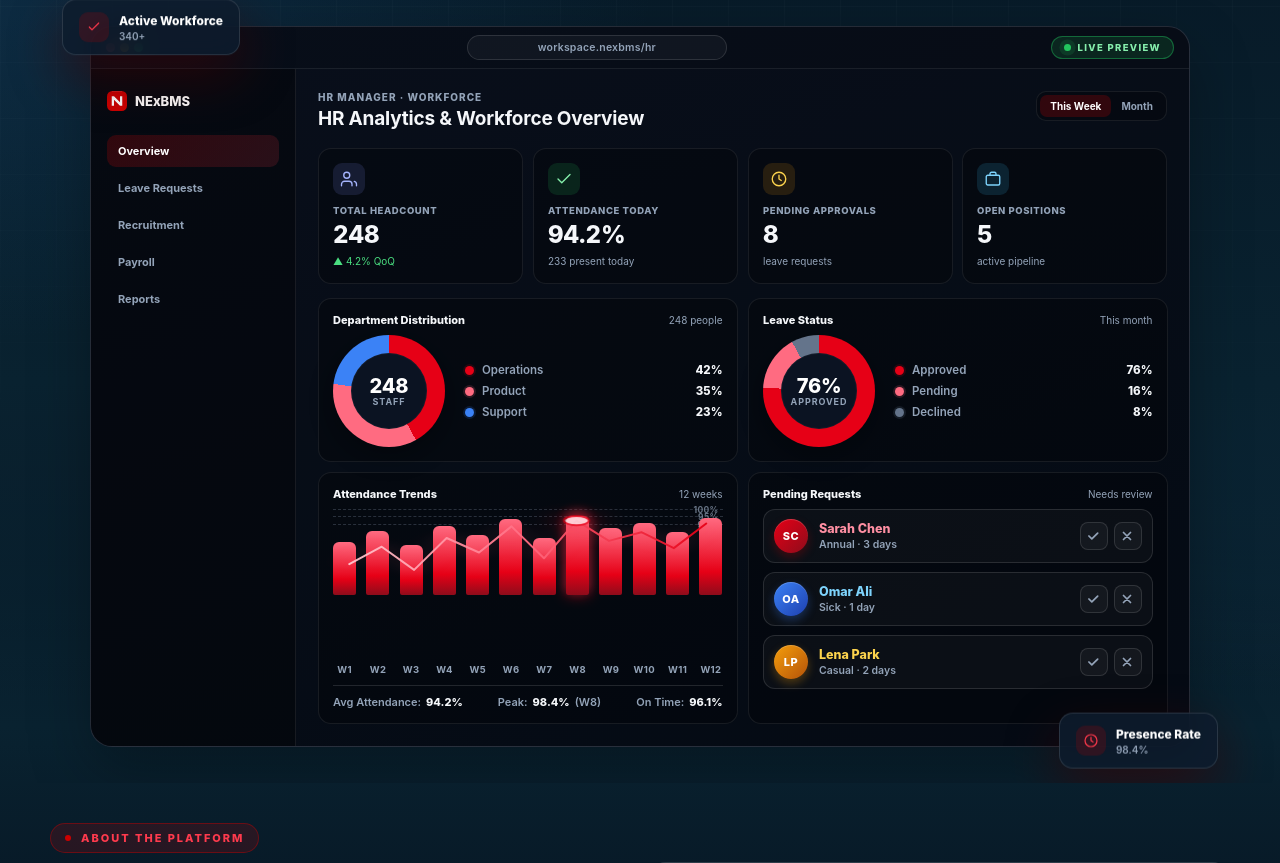
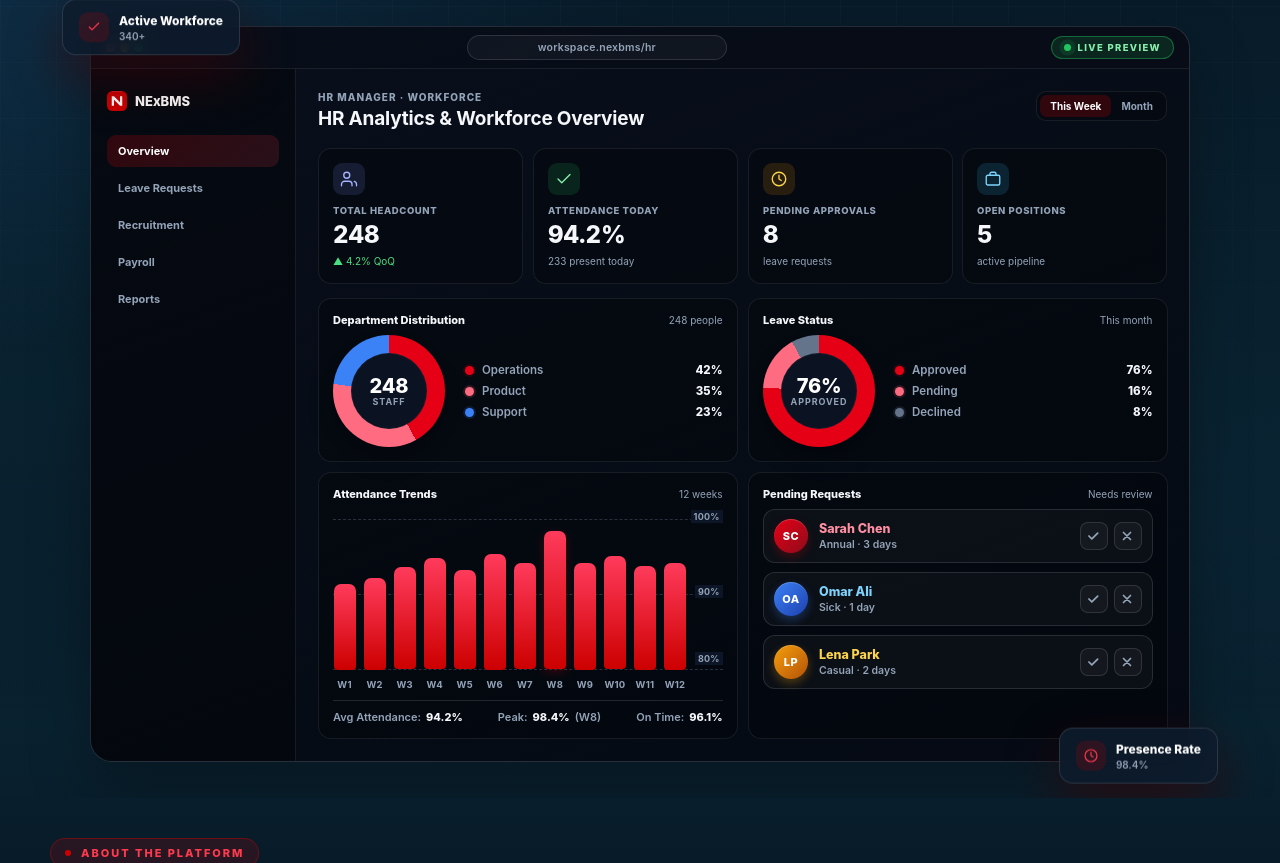
Before and after one commit to UmnaZainab/BMS-Landing-Page, a PHP site: page / in a window 1280 px wide. Shown: the part 554-1417 px from the top of the page. Run offline with PHP 8.4, Linux system fonts and the light colour scheme.

Commit message:
Clean up Attendance Trends bar chart and remove trend line overlay

```diff
--- a/index.html
+++ b/index.html
@@ -11,7 +11,7 @@
   <meta property="og:site_name" content="NExBMS">
   <meta property="og:url" content="https://nexbms.com/">
   <link rel="icon" type="image/svg+xml" href="./favicon.svg">
-  <link rel="stylesheet" href="./style.css?v=18">
+  <link rel="stylesheet" href="./style.css?v=19">
 </head>
 <body data-page="home">
 
@@ -133,37 +133,26 @@
                     <div class="hd-chart-wrap">
                       <div class="hd-chart-grid" aria-hidden="true">
                         <span class="hd-grid-line" data-pct="100"></span>
-                        <span class="hd-grid-line" data-pct="95"></span>
                         <span class="hd-grid-line" data-pct="90"></span>
+                        <span class="hd-grid-line" data-pct="80"></span>
                       </div>
                       <div class="hd-chart" data-chart="attendance">
-                        <i data-week="62" data-month="55" style="height:62%"><em>62%</em></i>
-                        <i data-week="74" data-month="68" style="height:74%"><em>74%</em></i>
-                        <i data-week="58" data-month="72" style="height:58%"><em>58%</em></i>
-                        <i data-week="80" data-month="60" style="height:80%"><em>80%</em></i>
-                        <i data-week="70" data-month="85" style="height:70%"><em>70%</em></i>
-                        <i data-week="88" data-month="78" style="height:88%"><em>88%</em></i>
-                        <i data-week="66" data-month="82" style="height:66%"><em>66%</em></i>
-                        <i data-week="92" data-month="90" style="height:92%"><em>92%</em></i>
-                        <i data-week="78" data-month="74" style="height:78%"><em>78%</em></i>
-                        <i data-week="84" data-month="88" style="height:84%"><em>84%</em></i>
-                        <i data-week="73" data-month="70" style="height:73%"><em>73%</em></i>
-                        <i data-week="90" data-month="86" style="height:90%"><em>90%</em></i>
+                        <i data-week="91.4" data-month="90.8" style="height:57%" tabindex="0" aria-label="W1 attendance 91.4 percent"><em>91.4%</em></i>
+                        <i data-week="92.2" data-month="91.6" style="height:61%" tabindex="0" aria-label="W2 attendance 92.2 percent"><em>92.2%</em></i>
+                        <i data-week="93.6" data-month="92.1" style="height:68%" tabindex="0" aria-label="W3 attendance 93.6 percent"><em>93.6%</em></i>
+                        <i data-week="94.8" data-month="93.4" style="height:74%" tabindex="0" aria-label="W4 attendance 94.8 percent"><em>94.8%</em></i>
+                        <i data-week="93.2" data-month="91.9" style="height:66%" tabindex="0" aria-label="W5 attendance 93.2 percent"><em>93.2%</em></i>
+                        <i data-week="95.4" data-month="94.2" style="height:77%" tabindex="0" aria-label="W6 attendance 95.4 percent"><em>95.4%</em></i>
+                        <i data-week="94.1" data-month="93.1" style="height:70.5%" tabindex="0" aria-label="W7 attendance 94.1 percent"><em>94.1%</em></i>
+                        <i data-week="98.4" data-month="96.2" style="height:92%" tabindex="0" aria-label="W8 attendance 98.4 percent"><em>98.4%</em></i>
+                        <i data-week="94.2" data-month="92.4" style="height:71%" tabindex="0" aria-label="W9 attendance 94.2 percent"><em>94.2%</em></i>
+                        <i data-week="95.1" data-month="93.7" style="height:75.5%" tabindex="0" aria-label="W10 attendance 95.1 percent"><em>95.1%</em></i>
+                        <i data-week="93.8" data-month="92.6" style="height:69%" tabindex="0" aria-label="W11 attendance 93.8 percent"><em>93.8%</em></i>
+                        <i data-week="94.2" data-month="91.6" style="height:71%" tabindex="0" aria-label="W12 attendance 94.2 percent"><em>94.2%</em></i>
                       </div>
-                      <svg class="hd-trend" viewBox="0 0 100 100" preserveAspectRatio="none" aria-hidden="true">
-                        <defs>
-                          <linearGradient id="trendGrad" x1="0" y1="0" x2="1" y2="0">
-                            <stop offset="0%" stop-color="#FFC7CF"/>
-                            <stop offset="50%" stop-color="#FF6B81"/>
-                            <stop offset="100%" stop-color="#E60016"/>
-                          </linearGradient>
-                        </defs>
-                        <polyline class="hd-trend-line" fill="none" stroke="url(#trendGrad)" stroke-width="2" stroke-linecap="round" stroke-linejoin="round" vector-effect="non-scaling-stroke" points=""/>
-                        <circle class="hd-trend-peak" cx="0" cy="0" r="3.2" fill="#fff" stroke="#E60016" stroke-width="2" vector-effect="non-scaling-stroke"/>
-                      </svg>
                     </div>
                     <div class="hd-chart-labels" aria-hidden="true"><span>W1</span><span>W2</span><span>W3</span><span>W4</span><span>W5</span><span>W6</span><span>W7</span><span>W8</span><span>W9</span><span>W10</span><span>W11</span><span>W12</span></div>
-                    <div class="hd-card-foot"><span>Avg Attendance: <b>94.2%</b></span><span>Peak: <b>98.4%</b> (W8)</span><span>On Time: <b>96.1%</b></span></div>
+                    <div class="hd-card-foot"><span>Avg Attendance: <b data-chart-avg>94.2%</b></span><span>Peak: <b data-chart-peak>98.4%</b> <span data-chart-peak-week>(W8)</span></span><span>On Time: <b data-chart-ontime>96.1%</b></span></div>
                   </div>
                   <div class="hd-card">
                     <div class="hd-card-h"><b>Pending Requests</b><span>Needs review</span></div>
@@ -471,7 +460,7 @@
 
   <script src="./pricing.js?v=202" defer></script>
   <script src="./contact.js?v=200" defer></script>
-  <script src="./common.js?v=18" defer></script>
-  <script src="./motion-effects.js?v=10" defer></script>
+  <script src="./common.js?v=19" defer></script>
+  <script src="./motion-effects.js?v=11" defer></script>
 </body>
 </html>
--- a/style.css
+++ b/style.css
@@ -222,39 +222,33 @@ header{position:fixed;top:16px;left:0;right:0;z-index:1000;padding:0;pointer-eve
 .hd-card-h{display:flex;align-items:center;justify-content:space-between;gap:10px;font-size:11px;margin-bottom:8px}
 .hd-card-h b{font-weight:800}
 .hd-card-trends{display:flex;flex-direction:column;justify-content:space-between;height:100%}
-.hd-chart-wrap{position:relative;width:100%;flex:1;min-height:145px;display:flex;align-items:stretch}
-/* Dashed reference lines at 100%, 95%, 90% of the plot area. */
+.hd-chart-wrap{position:relative;width:100%;flex:1;min-height:150px;display:flex;align-items:stretch;margin-top:10px}
+/* Evenly spaced reference lines across the displayed 80% to 100% range. */
 .hd-chart-grid{position:absolute;inset:0;pointer-events:none;z-index:0}
 .hd-grid-line{position:absolute;left:0;right:0;height:0;border-top:1px dashed rgba(148,163,184,.26)}
 .hd-grid-line[data-pct="100"]{top:0}
-.hd-grid-line[data-pct="95"]{top:5%}
-.hd-grid-line[data-pct="90"]{top:10%}
-.hd-grid-line::after{content:attr(data-pct) "%";position:absolute;right:0;top:-6px;padding:1px 4px;background:transparent;color:var(--muted);font-size:8.5px;font-weight:700;letter-spacing:.04em;opacity:.7}
+.hd-grid-line[data-pct="90"]{top:50%}
+.hd-grid-line[data-pct="80"]{top:100%}
+.hd-grid-line::after{content:attr(data-pct) "%";position:absolute;right:0;top:-10px;padding:1px 3px;background:#0D1626;color:var(--muted);font-size:9px;font-weight:700;letter-spacing:.02em}
+.hd-grid-line[data-pct="80"]::after{top:-18px}
 [data-theme="light"] .hd-grid-line{border-top-color:rgba(100,116,139,.35)}
-[data-theme="light"] .hd-grid-line::after{color:#64748B}
-.hd-chart{position:relative;display:flex;align-items:flex-end;gap:10px;height:100%;width:100%;z-index:1;flex:1}
-/* Overlay SVG trend line + peak dot. preserveAspectRatio=none means the
-   viewBox (0 0 100 100) stretches to the wrap's actual pixel size, so we can
-   map percentage-based coordinates directly. */
-.hd-trend{position:absolute;inset:0;width:100%;height:100%;pointer-events:none;z-index:3;overflow:visible}
-.hd-trend-line{filter:drop-shadow(0 0 4px rgba(255,107,129,.55));opacity:.95}
-.hd-trend-peak{filter:drop-shadow(0 0 5px rgba(230,0,22,.75));transform-box:view-box;transform-origin:center;animation:trendPeakPulse 1.8s ease-in-out infinite}
-@keyframes trendPeakPulse{0%,100%{opacity:1}50%{opacity:.6}}
-@media(prefers-reduced-motion:reduce){.hd-trend-peak{animation:none}}
-.hd-chart-labels{display:flex;gap:10px;margin-top:10px;color:var(--muted);font-size:9.5px;font-weight:700;letter-spacing:.04em}
-.hd-chart-labels span{flex:1;text-align:center;min-width:0}
+[data-theme="light"] .hd-grid-line::after{color:#475569;background:#fff}
+.hd-chart{position:relative;display:grid;grid-template-columns:repeat(12,minmax(0,1fr));align-items:end;gap:7px;height:100%;width:100%;padding-right:36px;z-index:1;flex:1}
+.hd-chart-labels{display:grid;grid-template-columns:repeat(12,minmax(0,1fr));gap:7px;padding-right:36px;margin-top:10px;color:var(--muted);font-size:9.5px;font-weight:700;letter-spacing:.02em}
+.hd-chart-labels span{text-align:center;min-width:0}
 .hd-card-foot{display:flex;justify-content:space-between;align-items:center;gap:10px;margin-top:10px;padding-top:9px;border-top:1px solid var(--line-2);color:var(--muted);font-size:11px;font-weight:600;flex-wrap:wrap}
 .hd-card-foot>span{display:inline-flex;align-items:baseline;gap:5px;white-space:nowrap}
 .hd-card-foot b{color:var(--ink);font-weight:800}
 [data-theme="light"] .hd-card-foot{border-top-color:#CBD5E1;color:#475569}
 [data-theme="light"] .hd-card-foot b{color:#0B1526}
 [data-theme="light"] .hd-chart-labels{color:#475569}
-.hd-chart i{position:relative;flex:1;border-radius:6px 6px 2px 2px;background:linear-gradient(180deg,#FF6B81 0%,#E60016 70%,#8E0C1B 100%);transform-origin:bottom;animation:chartRise .9s cubic-bezier(.2,.75,.3,1) both;cursor:default;transition:filter .25s var(--ease),box-shadow .25s var(--ease),height .6s cubic-bezier(.22,1,.36,1)}
-.hd-chart i.peak{box-shadow:0 0 14px rgba(230,0,22,.55),0 -4px 12px rgba(255,107,129,.35)}
-.hd-chart i:hover{filter:brightness(1.12);box-shadow:0 0 14px rgba(230,0,22,.45)}
+.hd-chart i{position:relative;display:block;justify-self:center;width:100%;max-width:22px;border-radius:7px 7px 4px 4px;background:linear-gradient(180deg,#FF3B5C 0%,#CC0000 100%);transform-origin:bottom;animation:chartRise .9s cubic-bezier(.2,.75,.3,1) both;cursor:default;transition:filter .25s var(--ease),box-shadow .25s var(--ease),height .7s cubic-bezier(.22,1,.36,1)}
+.hd-chart i.peak{box-shadow:0 3px 10px rgba(204,0,0,.26)}
+.hd-chart i:hover,.hd-chart i:focus-visible{filter:brightness(1.1);box-shadow:0 4px 12px rgba(204,0,0,.3)}
+.hd-chart i:focus-visible{outline:2px solid #FF7180;outline-offset:2px}
 .hd-chart i em{position:absolute;bottom:calc(100% + 8px);left:50%;transform:translateX(-50%) translateY(4px);padding:3px 8px;border-radius:6px;background:#0B1322;color:#fff;font-size:10px;font-weight:700;font-style:normal;letter-spacing:.02em;white-space:nowrap;opacity:0;pointer-events:none;transition:opacity .2s var(--ease),transform .2s var(--ease);box-shadow:0 6px 16px rgba(0,0,0,.4);z-index:5;border:1px solid rgba(255,255,255,.1)}
 .hd-chart i em::after{content:"";position:absolute;top:100%;left:50%;transform:translateX(-50%);width:0;height:0;border-left:4px solid transparent;border-right:4px solid transparent;border-top:4px solid #0B1322}
-.hd-chart i:hover em,.hd-chart i:focus em{opacity:1;transform:translateX(-50%) translateY(0)}
+.hd-chart i:hover em,.hd-chart i:focus-visible em{opacity:1;transform:translateX(-50%) translateY(0)}
 .hd-chart i:nth-child(odd){animation-delay:.08s}
 [data-theme="light"] .hd-chart i em{background:#fff;color:#0B1526;border-color:#CBD5E1;box-shadow:0 6px 16px rgba(11,22,38,.18)}
 [data-theme="light"] .hd-chart i em::after{border-top-color:#fff}
@@ -797,7 +791,7 @@ footer{position:relative;margin-top:0;background:var(--bg-2);border-top:1px soli
 .hd-grid{grid-template-columns:repeat(2,minmax(0,1fr))}
 .hd-card{min-height:148px}
 .hd-card-h span{color:var(--muted);font-size:10px}
-.hd-chart{height:86px}
+.hd-card-trends .hd-chart{height:100%}
 .donut-row{display:flex;align-items:center;gap:20px;min-height:112px}
 /* Rock-solid conic-gradient rings with a themed inner cutout. Guaranteed to
    render vibrantly in every browser, in both themes, without stroke math. */
```
Also changed, not shown: common.js (+21 -27 lines).
